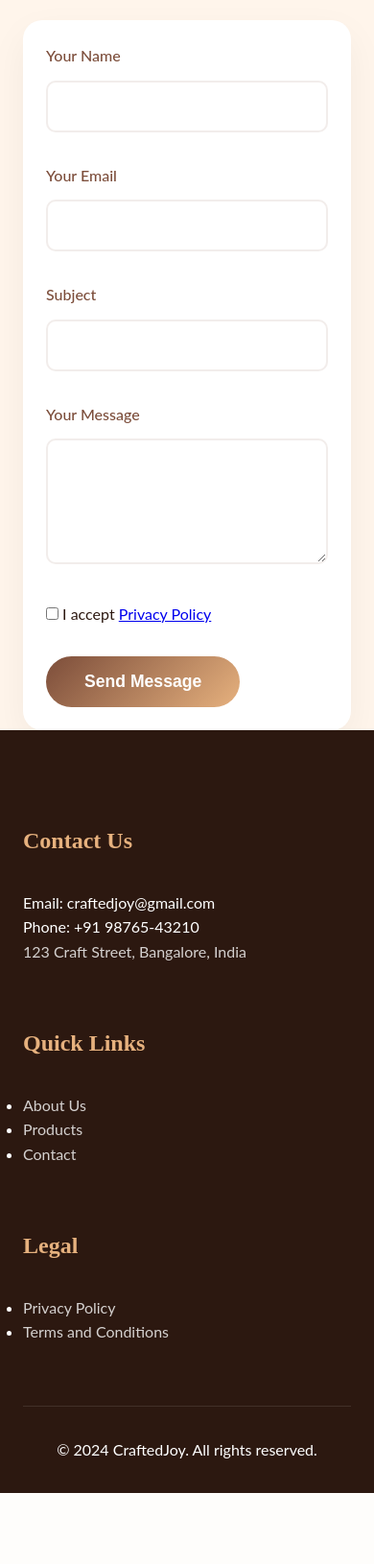
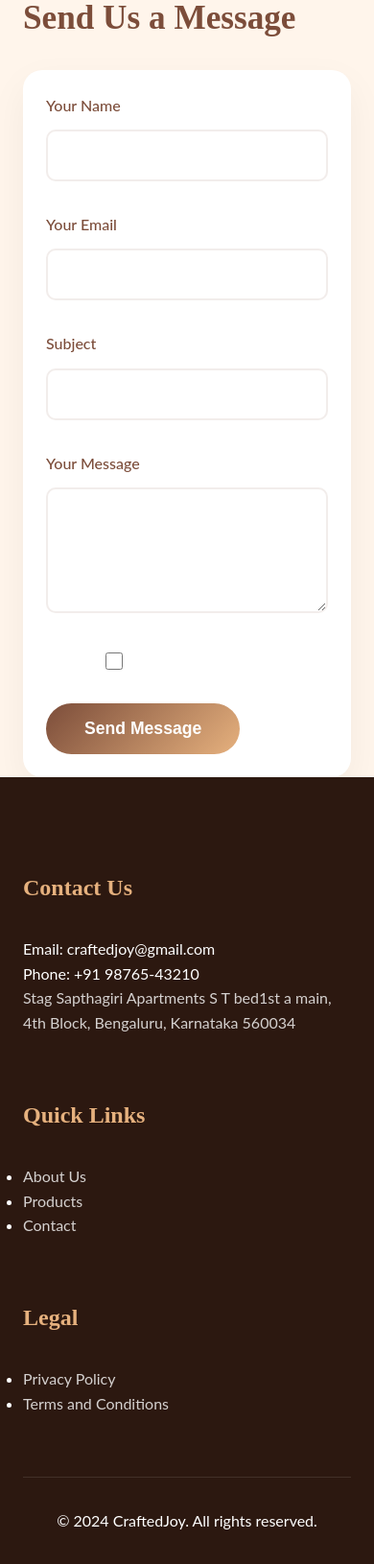
Before and after one commit to Excalibur0888/CraftedJoy, a PHP site: page /contact.html in a window 390 px wide. Shown: the part 1257-2887 px from the top of the page at 96% size. Before the commit the page ends 2813 px from the top, so only its background shows below. Run offline with PHP 8.4, Linux system fonts and the light colour scheme.

Commit message:
Update contact and index pages, and enhance CSS styles: Change contact address to new location, replace subscription note with a checkbox for privacy agreement, and improve layout and responsiveness in main.css for better user experience.

```diff
--- a/contact.html
+++ b/contact.html
@@ -43,7 +43,7 @@
                         <h2>Get in Touch</h2>
                         <div class="contact-item">
                             <h3>Visit Our Workshop</h3>
-                            <p><a href="https://www.google.com/maps?q=Bangalore+Craft+District" target="_blank">123 Craft Street, Bangalore, India</a></p>
+                            <p><a href="https://www.google.com/maps?q=Stag+Sapthagiri+Apartments+S+T+bed1st+a+main+4th+Block+Bengaluru+Karnataka+560034" target="_blank">Stag Sapthagiri Apartments S T bed1st a main, 4th Block, Bengaluru, Karnataka 560034</a></p>
                         </div>
                         <div class="contact-item">
                             <h3>Email Us</h3>
@@ -61,7 +61,7 @@
                     </div>
 
                     <div class="contact-map">
-                        <iframe src="https://www.google.com/maps/embed?pb=!1m18!1m12!1m3!1d248849.84916296526!2d77.6309395!3d12.9539974!2m3!1f0!2f0!3f0!3m2!1i1024!2i768!4f13.1!3m3!1m2!1s0x3bae1670c9b44e6d%3A0xf8dfc3e8517e4fe0!2sBengaluru%2C%20Karnataka!5e0!3m2!1sen!2sin!4v1689893456789!5m2!1sen!2sin"
+                        <iframe src="https://www.google.com/maps/embed?pb=!1m18!1m12!1m3!1d3888.3558401986147!2d77.57523867575631!3d12.946866987384095!2m3!1f0!2f0!3f0!3m2!1i1024!2i768!4f13.1!3m3!1m2!1s0x3bae15c8b5944f67%3A0x9c6d46bdf6f56c8a!2sStag%20Sapthagiri%20Apartments!5e0!3m2!1sen!2sin!4v1710835577044!5m2!1sen!2sin"
                             width="100%"
                             height="450"
                             style="border:0;"
@@ -112,7 +112,7 @@
                     <h3>Contact Us</h3>
                     <p>Email: craftedjoy@gmail.com</p>
                     <p>Phone: +91 98765-43210</p>
-                    <p><a href="https://www.google.com/maps?q=Bangalore+Craft+District" target="_blank" class="footer-link">123 Craft Street, Bangalore, India</a></p>
+                    <p><a href="https://www.google.com/maps?q=Stag+Sapthagiri+Apartments+S+T+bed1st+a+main+4th+Block+Bengaluru+Karnataka+560034" target="_blank" class="footer-link">Stag Sapthagiri Apartments S T bed1st a main, 4th Block, Bengaluru, Karnataka 560034</a></p>
                 </div>
                 <div class="footer-section">
                     <h3>Quick Links</h3>
--- a/css/main.css
+++ b/css/main.css
@@ -1367,9 +1370,40 @@
     background: var(--text-color);
 }
 
-.form-note {
-    font-size: 1rem;
+.checkbox-label {
+    display: flex;
+    align-items: center;
+    justify-content: center;
+    gap: 0.5rem;
+    font-size: 0.9rem;
+    color: rgba(255,255,255,0.9);
+    margin-bottom: 1rem;
+}
+
+.checkbox-label input[type="checkbox"] {
+    width: 18px;
+    height: 18px;
+    cursor: pointer;
+}
+
+.checkbox-label a {
+    color: white;
+    text-decoration: underline;
+    transition: opacity 0.3s ease;
+}
+
+.checkbox-label a:hover {
     opacity: 0.8;
+}
+
+@media (max-width: 768px) {
+    .newsletter-form .form-group {
+        flex-direction: column;
+    }
+
+    .newsletter-form .btn {
+        width: 100%;
+    }
 }
 
 /* Responsive Adjustments */
--- a/index.html
+++ b/index.html
@@ -213,7 +213,10 @@
                         <input type="email" class="form-input" placeholder="Enter your email address" required>
                         <button type="submit" class="btn"><span>Subscribe</span></button>
                     </div>
-                    <p class="form-note">By subscribing, you agree to our Privacy Policy</p>
+                    <label class="checkbox-label">
+                        <input type="checkbox" name="privacy" required>
+                        I agree to the <a href="privacy-policy.html">Privacy Policy</a>
+                    </label>
                 </form>
             </div>
         </section>
```
Also changed, not shown: other parts of css/main.css (+32 -5 lines).
